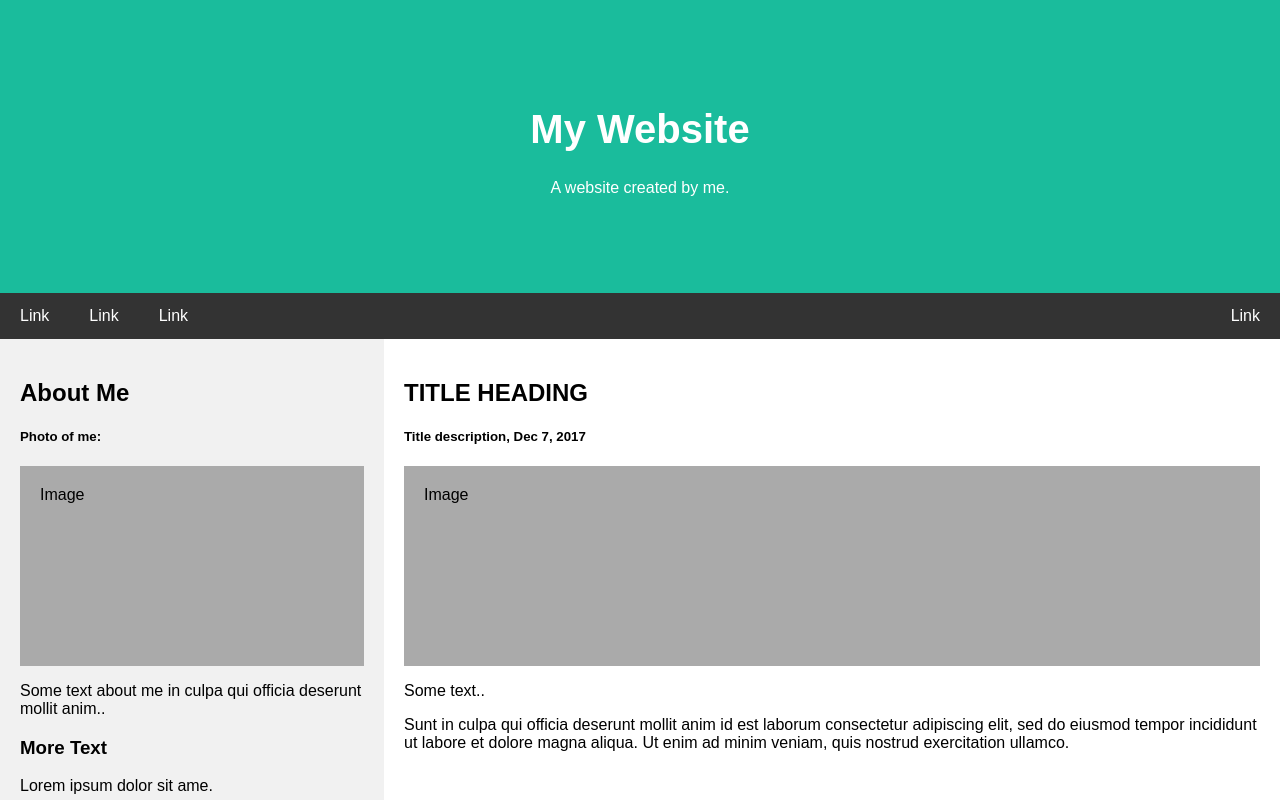
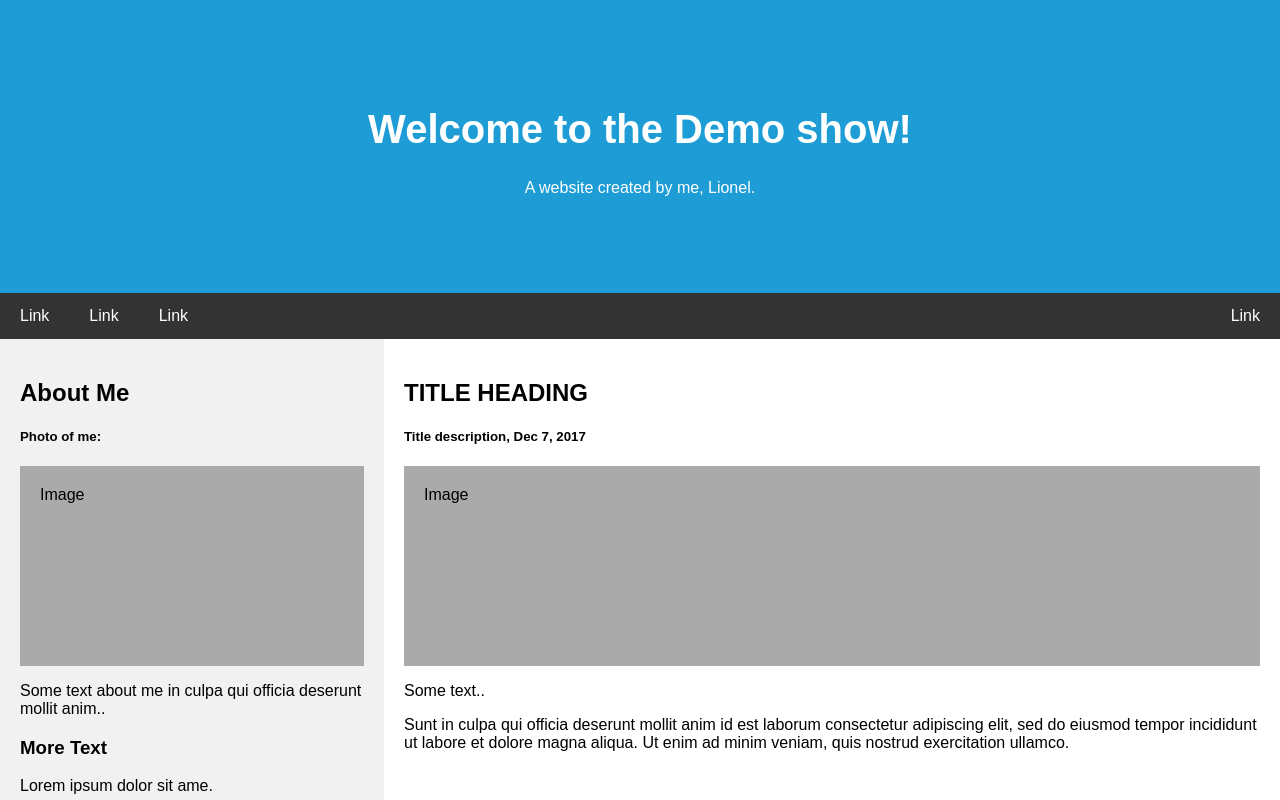
Before and after one commit to Anonymousbowtie/Lionels-Demos, a plain HTML site: page index.html in a window 1280 px wide. Shown: the top 800 px of the page. Drawn offline with Linux system fonts and the light colour scheme.

Commit message:
ame update (#1)

```diff
--- a/index.html
+++ b/index.html
@@ -1,7 +1,6 @@
-<!DOCTYPE html>
 <html lang="en">
 <head>
-<title>Page Title</title>
+<title>Demos from Lionel</title>
 <meta charset="UTF-8">
 <meta name="viewport" content="width=device-width, initial-scale=1">
 <style>
@@ -19,7 +18,7 @@ body {
 .header {
   padding: 80px;
   text-align: center;
-  background: #1abc9c;
+  background: #1d9cd6;
   color: white;
 }
 
@@ -113,8 +112,8 @@ body {
 <body>
 
 <div class="header">
-  <h1>My Website</h1>
-  <p>A website created by me.</p>
+  <h1>Welcome to the Demo show!</h1>
+  <p>A website created by me, Lionel.</p>
 </div>
 
 <div class="navbar">
```
